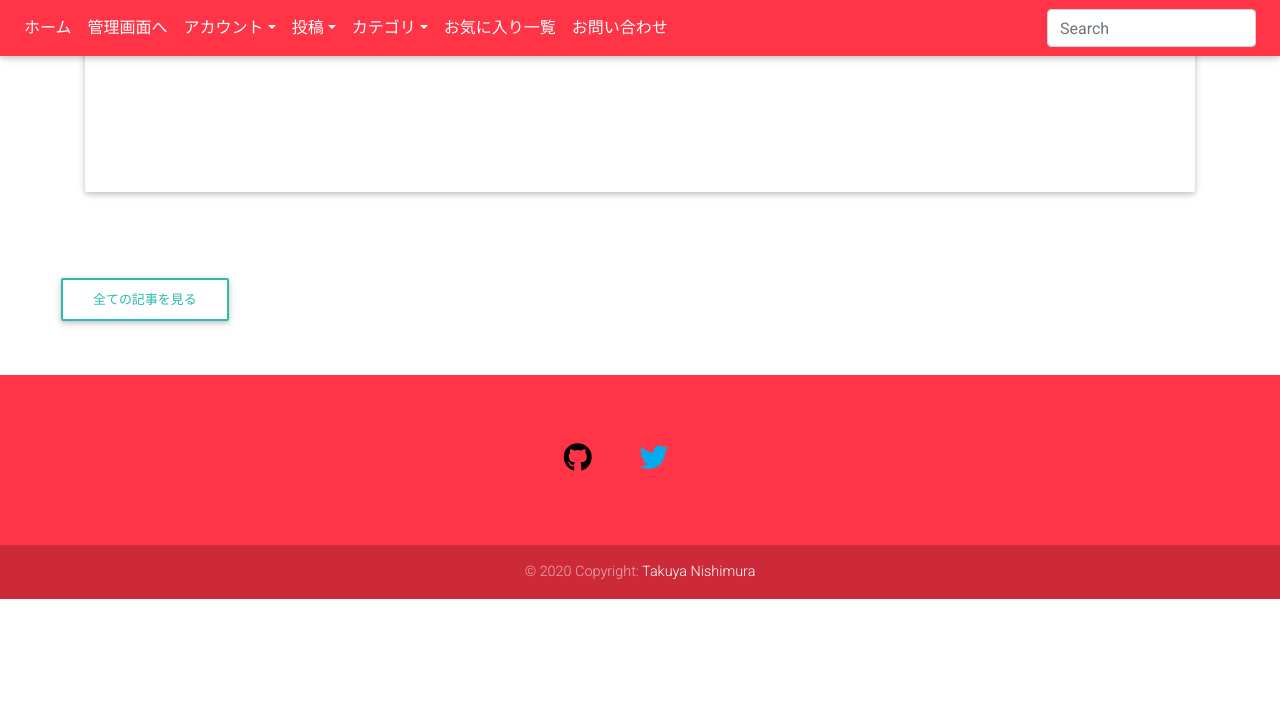
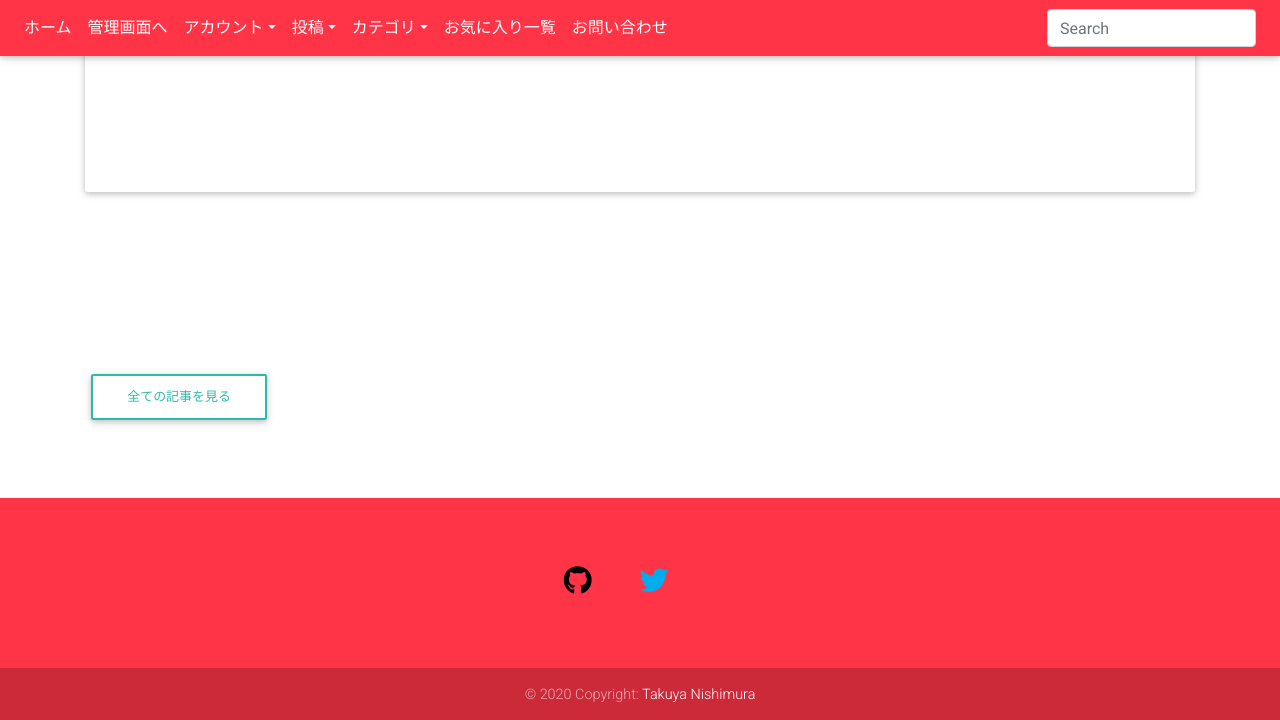
Before and after one commit to Ntsoccer05/ramenBlog, a Django app: page / in a window 1280 px wide. Shown: the top 720 px of the page. Run offline with Django 3.2, Linux system fonts and the light colour scheme; data that the repository does not hold is empty; some libraries are stand-ins or nearby versions.

Commit message:
'button2'

```diff
--- a/ramenapp/templates/ramenapp/index.html
+++ b/ramenapp/templates/ramenapp/index.html
@@ -65,9 +65,17 @@
     {% endfor %}
 
 
-    <a href="{% url 'ramenapp:post_list' %}" class="btn btn-outline-default waves-effect"
-      style="padding: 10px 30px;">全ての記事を見る</a>
   </div>
+
   <!-- Card deck -->
+
+
+
 </div>
+<br><br>
+<div class="button">
+  <a href="{% url 'ramenapp:post_list' %}"><button type="button"
+      class="btn btn-outline-default waves-effect">全ての記事を見る</button></a>
+</div>
+<br>
 {% endblock content %}
```
